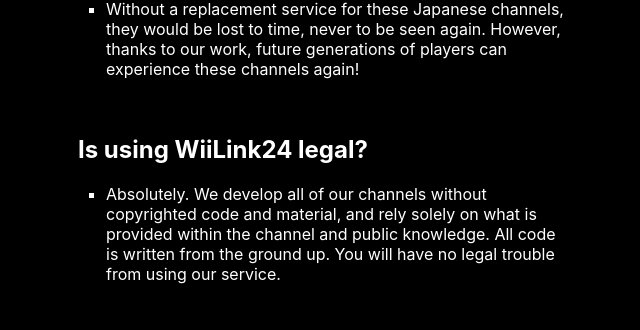
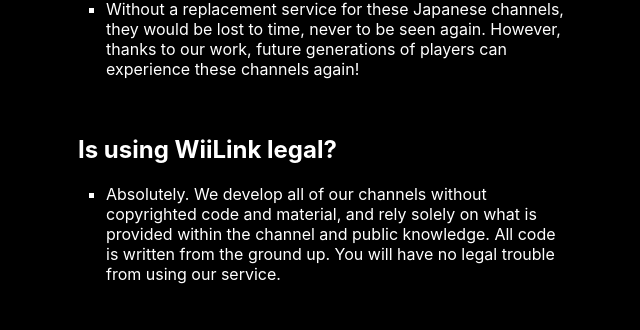
Before and after one commit to WiiLink24/WiiLink24.github.io, a Jekyll site: the page built from index.html, in a window 1280 px wide and 1400 px high, scrolled down 1142 px. Shown: the part 125-455 px from the top of the window, without its empty margins (322-962 px from the left). Built offline with Jekyll 4.4.1, drawn with Linux system fonts in a browser that asks for light colours; some of the changed text lies outside the part shown.

Commit message:
Consistently use WiiLink branding

```diff
--- a/_includes/footer.html
+++ b/_includes/footer.html
@@ -1,7 +1,7 @@
 <div class="footer">
     <div class="item">
         <h2><i class="mdi mdi-information"></i> About WiiLink</h2>
-        <p>WiiLink24 is a revival service for the now-defunct Japanese exclusive Wii channels.
+        <p>WiiLink is a revival service for the now-defunct Japanese exclusive Wii channels.
           This service allows you to use <b>Wii no Ma</b> and the <b>Digicam Print Channel</b>. Soon it will have the <b>Demae Channel</b> available!</p>
     </div>
     <div class="item">
--- a/_includes/header.html
+++ b/_includes/header.html
@@ -1,6 +1,6 @@
 <div class="page-header">
   <a href="/" class="wiilink24-logo">
-    <img src="/assets/header-logo.png" alt="WiiLink24 Logo" class="nav-logo"/>
+    <img src="/assets/header-logo.png" alt="WiiLink Logo" class="nav-logo"/>
   </a>
 
   <nav>
--- a/index.html
+++ b/index.html
@@ -30,7 +30,7 @@
         <li>Without a replacement service for these Japanese channels, they would be lost to time, never to be seen again. However, thanks to our work, future generations of players can experience these channels again!</li>
     </ul>
     <br>
-    <h2>Is using WiiLink24 legal?</h2>
+    <h2>Is using WiiLink legal?</h2>
     <ul>
         <li>Absolutely. We develop all of our channels without copyrighted code and material, and rely solely on what is provided within the channel and public knowledge. All code is written from the ground up. You will have no legal trouble from using our service.</li>
     </ul>
@@ -39,6 +39,6 @@
 <div class="section">
     <h1 class="center"><i class="mdi mdi-movie-open"></i> Promotional Video</h1>
     <div class="embed">
-        <iframe src="https://www.youtube.com/embed/Y8gSqBd4oT0" frameborder="0" allow="accelerometer; autoplay; clipboard-write; encrypted-media; gyroscope; picture-in-picture" title="WiiLink24: Japan Is Coming to You" allowfullscreen></iframe>
+        <iframe src="https://www.youtube.com/embed/Y8gSqBd4oT0" frameborder="0" allow="accelerometer; autoplay; clipboard-write; encrypted-media; gyroscope; picture-in-picture" title="WiiLink: Japan Is Coming to You" allowfullscreen></iframe>
     </div>
 </div>
```
